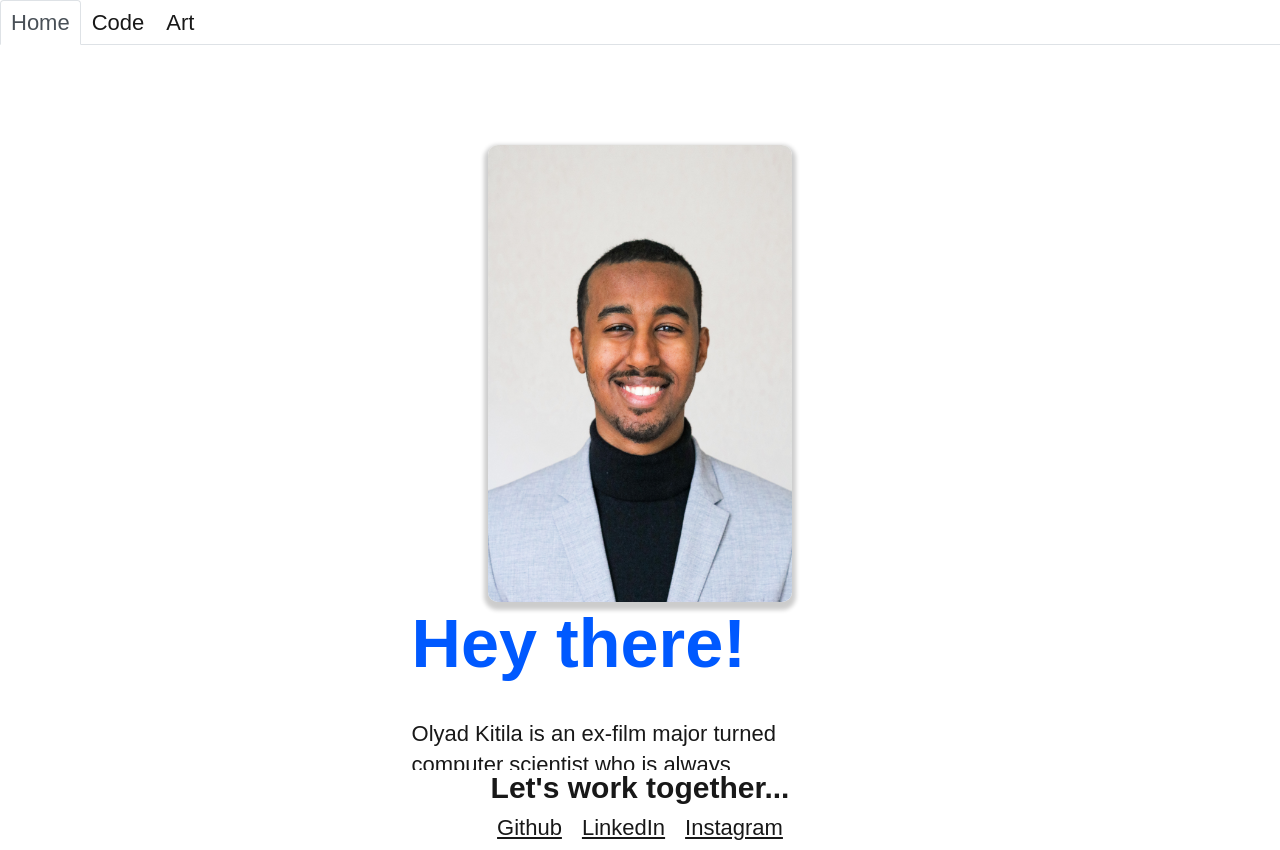
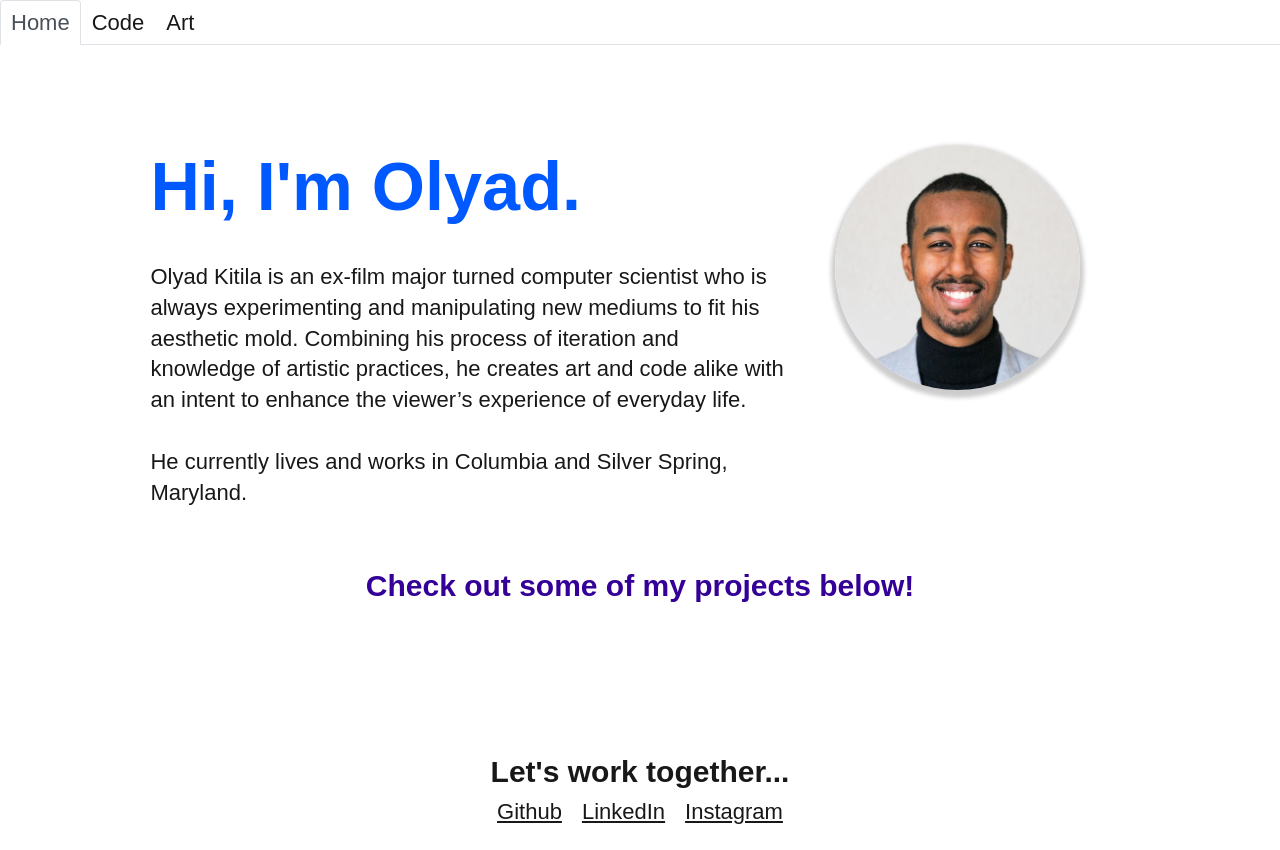
Before and after one commit to thymetime/Module-12-React, a React (Vite) app in the folder Portfolio/: page / in a window 1280 px wide. Built offline with nearby package versions, Linux system fonts and the light colour scheme.

Commit message:
Restructured to mobile-first design

```diff
--- a/Portfolio/src/App.css
+++ b/Portfolio/src/App.css
@@ -44,7 +44,6 @@ h2,
 h3 {
     font-family: 'Raleway', sans-serif;
     font-weight: 700;
-    text-align: center;
 }
 
 h1 {
@@ -146,39 +145,44 @@ img {
     flex-direction: column;
     justify-content: space-between;
     align-items: center;
-    width: 70%;
-    height: calc(100vh - 75px);
+    width: 90%;
+    /* height: calc(100vh - 75px); */
     padding: 10rem 0;
     margin: 0 auto;
-    text-align: left;
+    text-align: center;
     line-height: 1.4;
-    overflow: scroll;
 }
+
+.bio-page:last-child {
+    margin-bottom: 0;
+}
+
+.bio-page > * {
+    margin-bottom: 5rem;
+}
+
+
 
 .bio-info {
     display: flex;
     flex-direction: column;
     justify-content: space-between;
-    align-items: start;
-    width: 60%;
-    min-height: 600px;
-    text-align: left;
+    /* justify-items: start; */
+    width: 100%;
+    align-items: center;
 }
 
 .bio-info--cont {
     display: flex;
     flex-direction: column;
     justify-content: start;
-    align-items: start;
-    width: 90%;
+    width: 100%;
     color: var(--main-black);
 }
 
 .bio--greeting {
     font-size: calc(3vw + 3rem);
     color: var(--main-blue);
-    margin-left: 0;
-    text-align: left;
 }
 
 .bio--desc {
@@ -190,24 +194,39 @@ img {
     font-family: 'Raleway', sans-serif;
     font-weight: 700;
     color: var(--main-purple);
-    text-align: left;
 }
 
 #bio-img {
     display: block;
-    width: 40%;
-    max-width: 400px;
-    border-radius: 1rem;
+    width: 60%;
+    max-width: 300px;
+    margin: 5rem;
+    max-height: fit-content;
+    border-radius: 50%;
     box-shadow: 0px 4px 4px 4px rgba(0,0,0,.2);
-    filter: saturate(100%);
 }
 
-/* @media (min-width: 768px) {
+@media (min-width: 1024px) {
     .bio-page {
-        flex-direction: row-reverse
+        text-align: left;
     }
 
-} */
+    .bio-info {
+        flex-direction: row-reverse;
+        align-items: start;
+        justify-items: center;
+        justify-content: center;
+        align-content: center;
+    }
+
+    #bio-img {
+        width: 25%;
+        margin: 0 5rem;
+    }
+
+
+
+}
 
 /* -- CONTACT FOOTER -- */
 .contact-section--links > * {
--- a/Portfolio/src/pages/Home.jsx
+++ b/Portfolio/src/pages/Home.jsx
@@ -1,4 +1,13 @@
+import { useNavigate } from "react-router-dom";
+
 export default function Home() {
+    let navigate = useNavigate();
+
+    const routeChange = (page) =>{
+        let path = `./${page}`;
+        navigate(path);
+    }
+
   return (
     <div>
       {/* <header class="hero-page" id="hero">
@@ -10,11 +19,11 @@ export default function Home() {
           </div>
       </header> */}
       <section id="bio" class="bio-page">
-          <img src="../assets/bio/OlyadKitila_Headshot_Size.jpg" alt="Olyad Kitila, Developer." id="bio-img" class="bio-img" />
 
           <content class="bio-info">
+              <img src="../assets/bio/OlyadKitila_Headshot_Size_Square.jpg" alt="Olyad Kitila, Developer." id="bio-img" class="bio-img" />
               <div class="bio-info--cont">
-                  <h2 class="bio--greeting">Hey there!</h2>
+                  <h2 class="bio--greeting">Hi, I'm Olyad.</h2>
                   <p class="bio--desc">Olyad Kitila is an ex-film major turned computer scientist who is always
                       experimenting and manipulating new mediums to fit his aesthetic mold.
                       Combining his process of iteration and knowledge of artistic practices,
@@ -24,8 +33,12 @@ export default function Home() {
                       He currently lives and works in Columbia and Silver Spring, Maryland.
                   </p>
               </div>
-              <h3 class="bio-info--prompt">Check out some of my projects below!</h3>
           </content>
+
+          <h3 class="bio-info--prompt">Check out some of my projects below!</h3>
+          {/* <button onClick={routeChange('Code')}>Code</button> */}
+          {/* <button onClick={routeChange('Art')}>Art</button> */}
+
 
       </section>
 
```
Also changed, not shown: Portfolio/public/assets/bio/OlyadKitila_Headshot_Size_Square.jpg (added).
